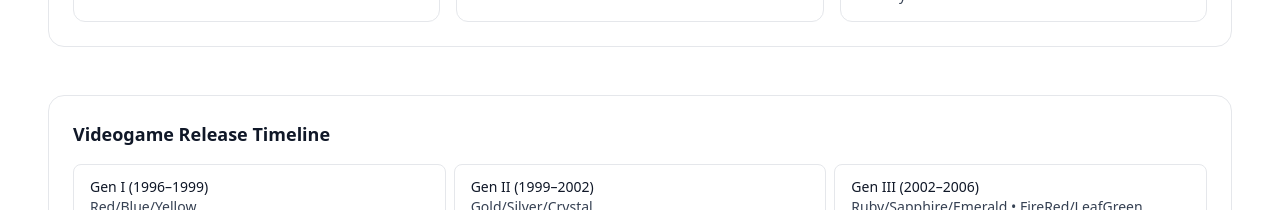
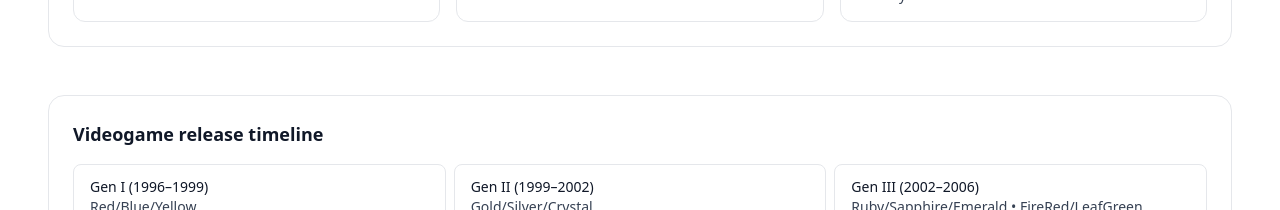
Before and after one commit to pschonffeldt/pokedex-2, a Next.js app: page /learn/pokemon-generations in a window 1280 px wide. Shown: the part 2460-2670 px from the top of the page. Built offline with nearby package versions, Linux system fonts and the light colour scheme.

Commit message:
Fix sentenc case on videogame section

```diff
--- a/src/app/learn/pokemon-generations/page.tsx
+++ b/src/app/learn/pokemon-generations/page.tsx
@@ -330,7 +330,7 @@ export default function PokemonGenerations() {
 
           {/* Release timeline */}
           <div id="timeline" className="mt-12 rounded-2xl border border-gray-200 bg-white p-6">
-            <h3 className="text-lg font-semibold text-gray-900">Videogame Release Timeline</h3>
+            <h3 className="text-lg font-semibold text-gray-900">Videogame release timeline</h3>
             <ul className="mt-4 grid gap-2 sm:grid-cols-2 lg:grid-cols-3 text-sm">
               {[
                 ['Gen I (1996–1999)', 'Red/Blue/Yellow'],
```
